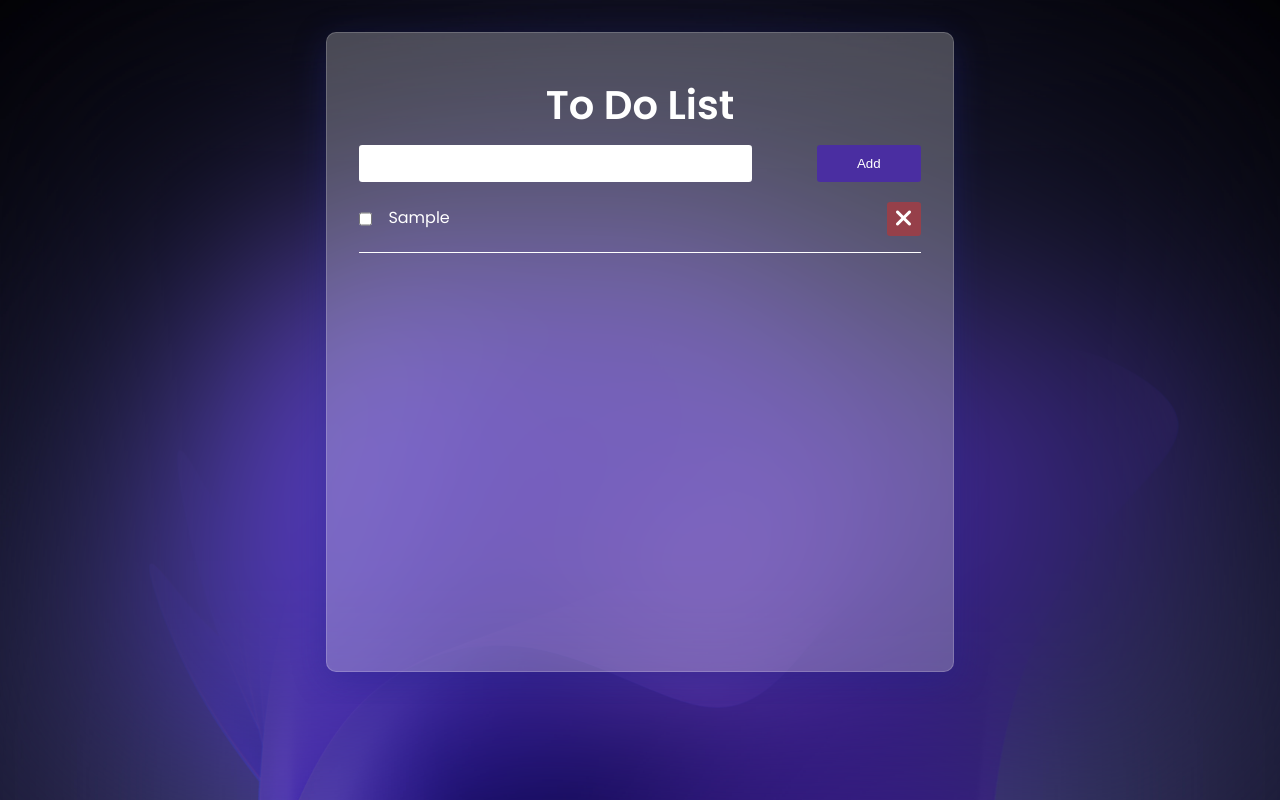
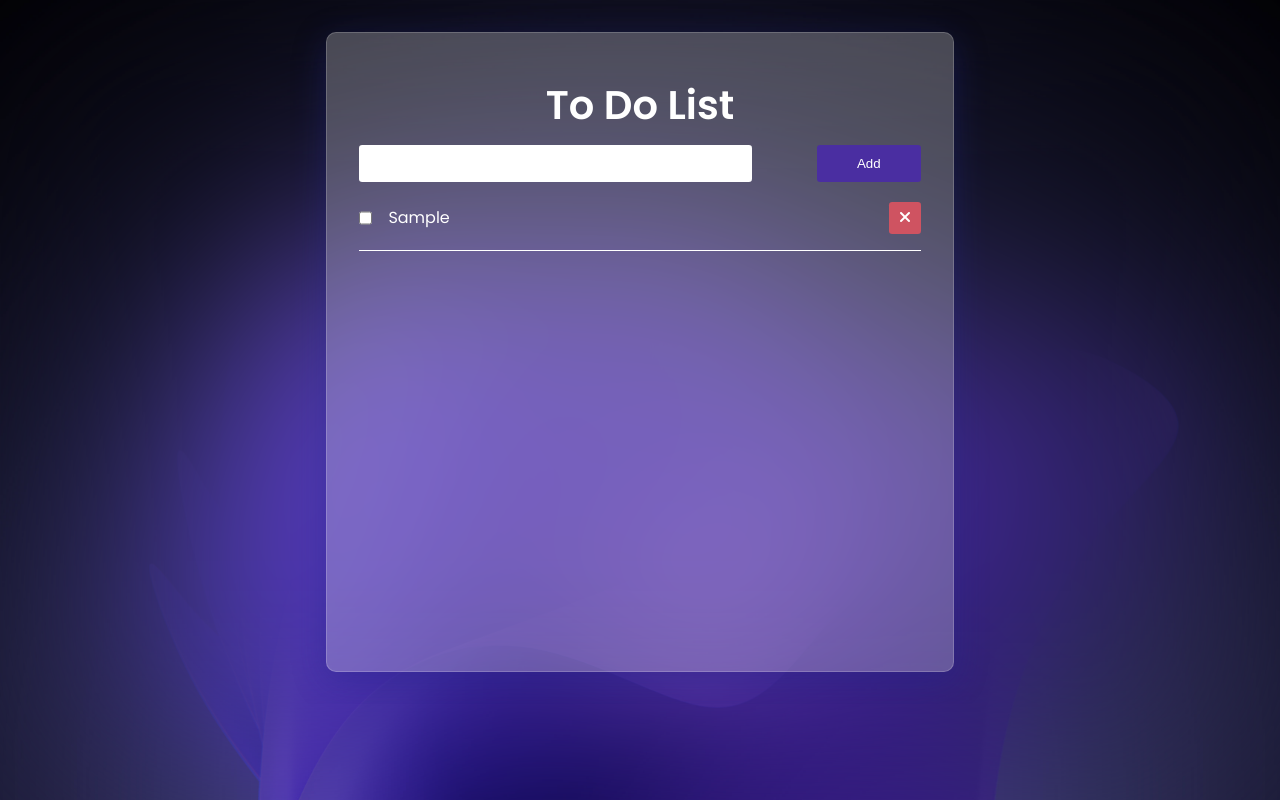
Before and after one commit to abhishek-pb1/to-do-list, a plain HTML site: page index.html in a window 1280 px wide. Both pictures are taken after typing "Sample" into the empty fields and a click on the button "Add". Drawn offline with Linux system fonts and the light colour scheme.

Commit message:
close button style change

```diff
--- a/style.css
+++ b/style.css
@@ -109,11 +109,11 @@ h1 { font-size: 2.5rem;}
  }
 
  #list .close-btn {
-    padding: 0.2rem 0.5rem;
-    font-size: 1.5rem;
+    padding: 0.1rem 0.6rem;
+    font-size: 1rem;
     border: none;
     border-radius: 0.2rem;
-    background-color:#96404a;
+    background-color:#cf5361;
     color: var(--light-color);
     margin-left: 3rem;
  }
```
